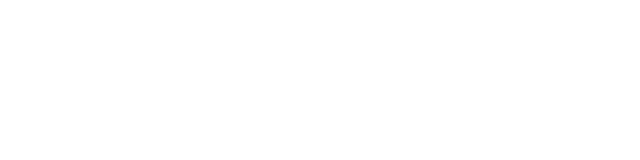
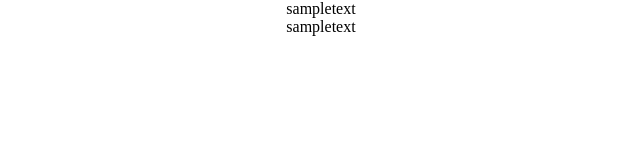
Before and after one commit to smenzeleev/wiley_test, a React (Create React App) app: page / in a window 1280 px wide. Shown: the top 160 px of the page, without its empty margins (319-959 px from the left). Built offline with nearby package versions, Linux system fonts and the light colour scheme.

Commit message:
add styled-components, TodoList component, basic styles

```diff
--- a/package.json
+++ b/package.json
@@ -13,6 +13,7 @@
     "react": "^17.0.2",
     "react-dom": "^17.0.2",
     "react-scripts": "4.0.3",
+    "styled-components": "^5.3.0",
     "typescript": "^4.1.2",
     "web-vitals": "^1.0.1"
   },
@@ -39,5 +40,8 @@
       "last 1 firefox version",
       "last 1 safari version"
     ]
+  },
+  "devDependencies": {
+    "@types/styled-components": "^5.1.9"
   }
 }
--- a/src/App.tsx
+++ b/src/App.tsx
@@ -1,7 +1,20 @@
 import React from "react";
+import TodoList from "./TodoList/TodoList";
+import styled from "styled-components";
+
+const Wrapper = styled.div`
+  display: flex;
+  width: 100%;
+  height: 100%;
+  justify-content: center;
+`;
 
 function App() {
-  return <div />;
+  return (
+    <Wrapper>
+      <TodoList />
+    </Wrapper>
+  );
 }
 
 export default App;
--- /dev/null
+++ b/src/TodoList/TodoItem.tsx
@@ -0,0 +1,5 @@
+import React from "react";
+
+export function TodoItem() {
+  return null;
+}
--- /dev/null
+++ b/src/TodoList/TodoList.style.ts
@@ -0,0 +1,7 @@
+import styled from "styled-components";
+
+export const Wrapper = styled.div``;
+
+export const List = styled.ul`
+  list-style: none;
+`;
--- /dev/null
+++ b/src/TodoList/TodoList.tsx
@@ -0,0 +1,27 @@
+import React from "react";
+import * as s from "./TodoList.style";
+
+const testItems = [
+  {
+    id: 1,
+    title: "sampletext",
+  },
+  {
+    id: 2,
+    title: "sampletext",
+  },
+];
+
+function TodoList() {
+  return (
+    <s.Wrapper>
+      <s.List>
+        {testItems.map((item) => (
+          <li key={item.id}>{item.title}</li>
+        ))}
+      </s.List>
+    </s.Wrapper>
+  );
+}
+
+export default TodoList;
--- a/src/index.css
+++ b/src/index.css
@@ -3,3 +3,10 @@
   padding: 0;
   box-sizing: border-box;
 }
+
+html,
+body,
+#root {
+  width: 100%;
+  height: 100%;
+}
```
Also changed, not shown: 1 other file (tests, documents, lock files or other folders).
